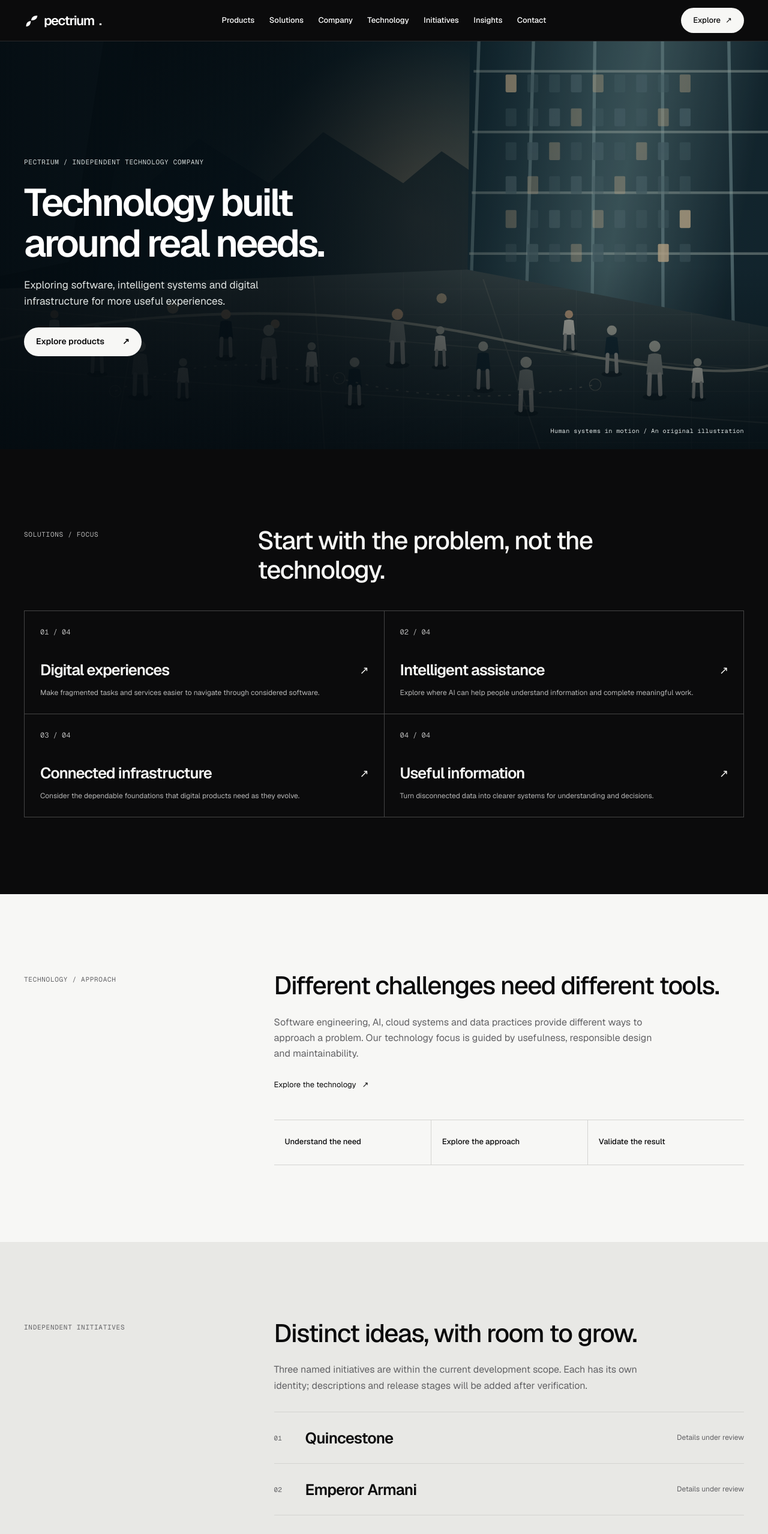
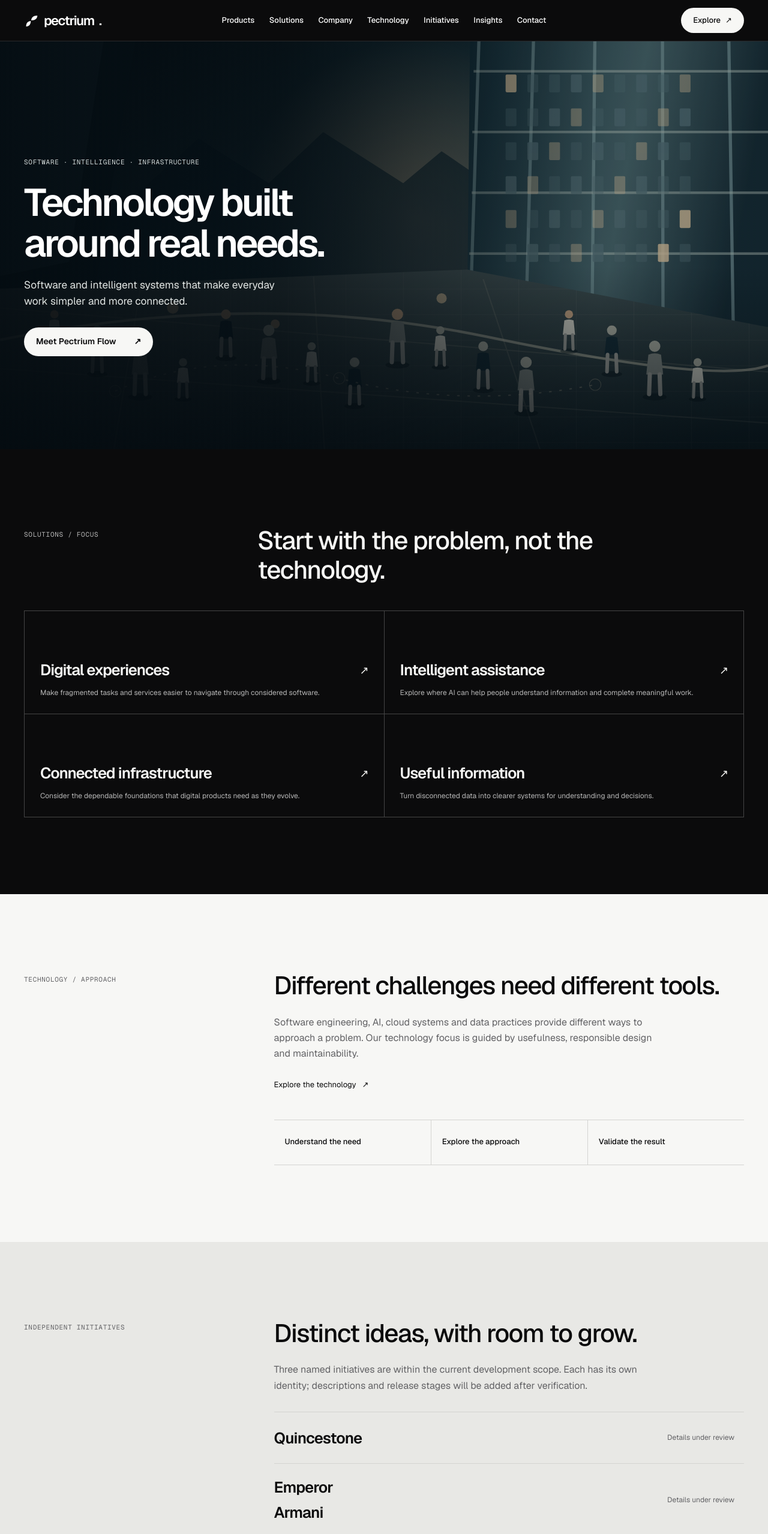
Before and after one commit to ejepsystems/ejepsystems, a Next.js app in the folder apps/web/: page / in a window 1280 px wide. Shown: the top 2558 px of the page at 60% size. Built offline with nearby package versions, Linux system fonts and the light colour scheme.

Commit message:
refine(copy): make Pectrium hero product-led and remove visual numbering

```diff
--- a/apps/web/app/page.tsx
+++ b/apps/web/app/page.tsx
@@ -14,19 +14,18 @@ export default function Home(){return <PageFrame>
  <div className="pectrium-cinematic-shade" aria-hidden="true"/>
  <div className="shell pectrium-cinematic-inner">
   <div className="pectrium-cinematic-content">
-   <p className="eyebrow">Pectrium / Independent technology company</p>
+   <p className="eyebrow">Software · Intelligence · Infrastructure</p>
    <h1 id="home-heading">Technology built<br/>around real needs.</h1>
-   <p className="pectrium-cinematic-deck">Exploring software, intelligent systems and digital infrastructure for more useful experiences.</p>
-   <Link className="pectrium-cinematic-cta" href="/products">Explore products <span aria-hidden="true">↗</span></Link>
+   <p className="pectrium-cinematic-deck">Software and intelligent systems that make everyday work simpler and more connected.</p>
+   <Link className="pectrium-cinematic-cta" href="/products#flow">Meet Pectrium Flow <span aria-hidden="true">↗</span></Link>
   </div>
-  <span className="pectrium-cinematic-label">Human systems in motion / An original illustration</span>
  </div>
  </section>
  <section className="home-directory" id="solutions"><div className="shell"><div className="directory-intro"><p className="section-index">Solutions / Focus</p><h2>Start with the problem, not the technology.</h2></div>
- <div className="directory-grid">{directions.map(s=><Link className="directory-card" href={s.href} key={s.number}><span className="directory-num">{s.number} / 04</span><span className="directory-title">{s.title}<span aria-hidden="true">↗</span></span><span className="directory-description">{s.description}</span></Link>)}</div>
+ <div className="directory-grid">{directions.map(s=><Link className="directory-card" href={s.href} key={s.number}><span className="directory-title">{s.title}<span aria-hidden="true">↗</span></span><span className="directory-description">{s.description}</span></Link>)}</div>
 </div></section>
  <section className="shell editorial-section"><p className="section-index">Technology / Approach</p><div><h2>Different challenges need different tools.</h2><p>Software engineering, AI, cloud systems and data practices provide different ways to approach a problem. Our technology focus is guided by usefulness, responsible design and maintainability.</p><Link className="text-link" href="/technology">Explore the technology <span aria-hidden="true">↗</span></Link>
  <div className="process-strip" aria-label="Technology development approach"><span>Understand the need</span><span>Explore the approach</span><span>Validate the result</span></div></div></section>
- <section className="editorial-band"><div className="shell editorial-section"><p className="section-index">Independent initiatives</p><div><h2>Distinct ideas, with room to grow.</h2><p>Three named initiatives are within the current development scope. Each has its own identity; descriptions and release stages will be added after verification.</p><div className="initiative-preview">{initiatives.map((name,i)=><div className="initiative-preview-row" key={name}><span>0{i+1}</span><strong>{name}</strong><span>Details under review</span></div>)}</div><Link className="text-link" href="/ventures">Explore initiatives <span aria-hidden="true">↗</span></Link></div></div></section>
+ <section className="editorial-band"><div className="shell editorial-section"><p className="section-index">Independent initiatives</p><div><h2>Distinct ideas, with room to grow.</h2><p>Three named initiatives are within the current development scope. Each has its own identity; descriptions and release stages will be added after verification.</p><div className="initiative-preview">{initiatives.map((name,i)=><div className="initiative-preview-row" key={name}><strong>{name}</strong><span>Details under review</span></div>)}</div><Link className="text-link" href="/ventures">Explore initiatives <span aria-hidden="true">↗</span></Link></div></div></section>
  <section className="shell home-bottom"><p className="section-index">The company</p><div><h2>Purpose before complexity.</h2><p>Learn about Pectrium’s direction, principles and approach to developing useful technology.</p><Link className="text-link" href="/company">Discover Pectrium <span aria-hidden="true">↗</span></Link></div></section>
  </PageFrame>;}
```
